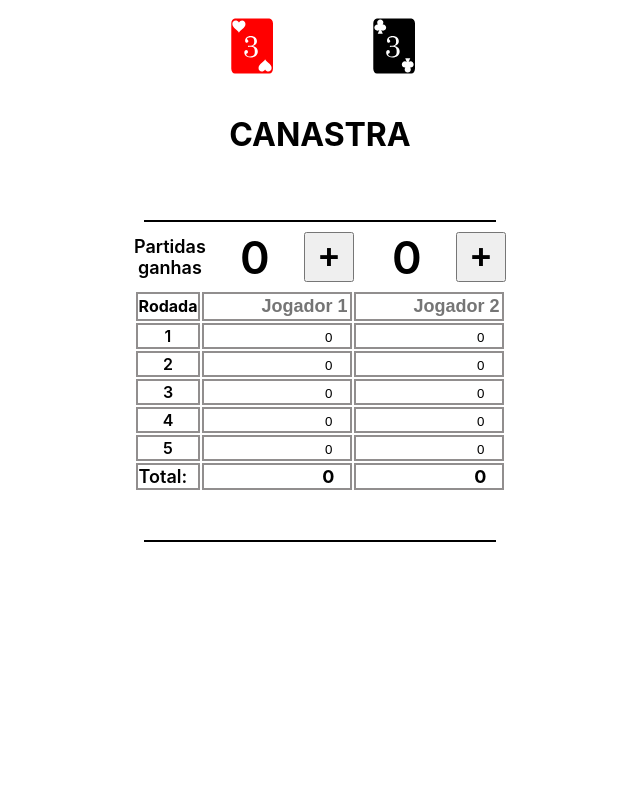
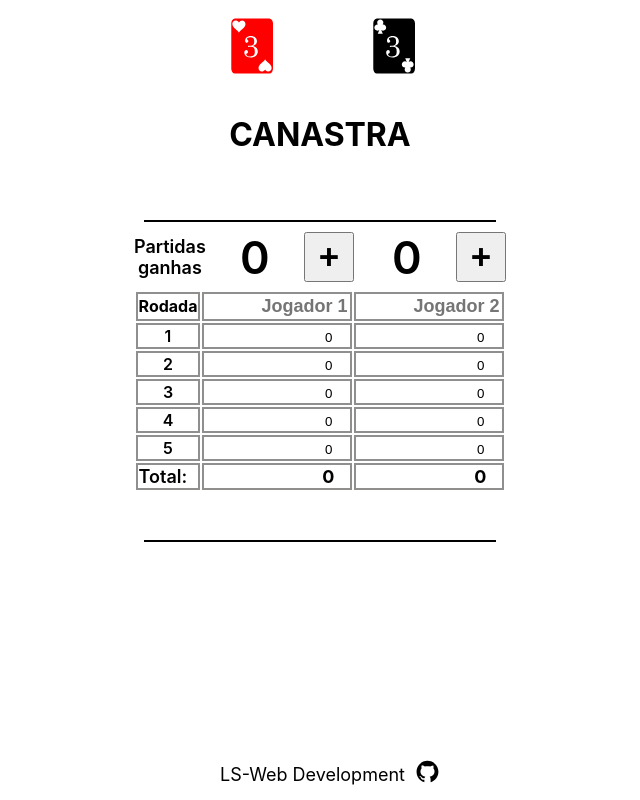
Before and after one commit to lswebdevelops/canastra, a React (Create React App) app: page / in a window 1280 px wide. Shown: the whole page, without its empty margins (320-960 px from the left). Built offline with nearby package versions, Linux system fonts and the light colour scheme.

Commit message:
footer added

```diff
--- a/src/App.js
+++ b/src/App.js
@@ -6,7 +6,7 @@ import React from 'react';
 import Counter from './components/Counter';
 import ButtonUser1 from './components/ButtonUser1';
 import ButtonUser2 from './components/ButtonUser2';
-
+import Footer from './components/Footer';
 
 
 
@@ -94,7 +94,7 @@ class App extends React.Component {
         <Table />
         <hr className={hrClassName} />
 
-
+        <Footer />
       </div>
     );
   }
--- /dev/null
+++ b/src/components/Footer.jsx
@@ -0,0 +1,19 @@
+import '../styles/Footer.css';
+import React from 'react';
+import { AiFillGithub } from "react-icons/ai";
+
+
+class Footer extends React.Component{
+    render(){
+        return(
+            <footer>
+                LS-Web Development
+
+                <a className='footerLink' href='https://github.com/lswebdevelops' target='__blank'> <AiFillGithub /></a>
+
+            </footer>
+        )
+    }
+}
+
+export default Footer;
--- /dev/null
+++ b/src/styles/Footer.css
@@ -0,0 +1,20 @@
+footer{
+    position: absolute;
+    bottom: 0;
+    left: 0;
+    display: flex;
+    align-items: center;
+    justify-content: center;
+    gap: 10px;
+    width: 100%;
+    padding: 10px;
+    background-color: var(--primary-dark);
+    color: var(--primary-light);
+    font-size: 18px;
+}
+.footerLink{
+    font-size: 25px;
+    cursor: pointer;
+    text-decoration: none;
+    color: black;
+}
```
